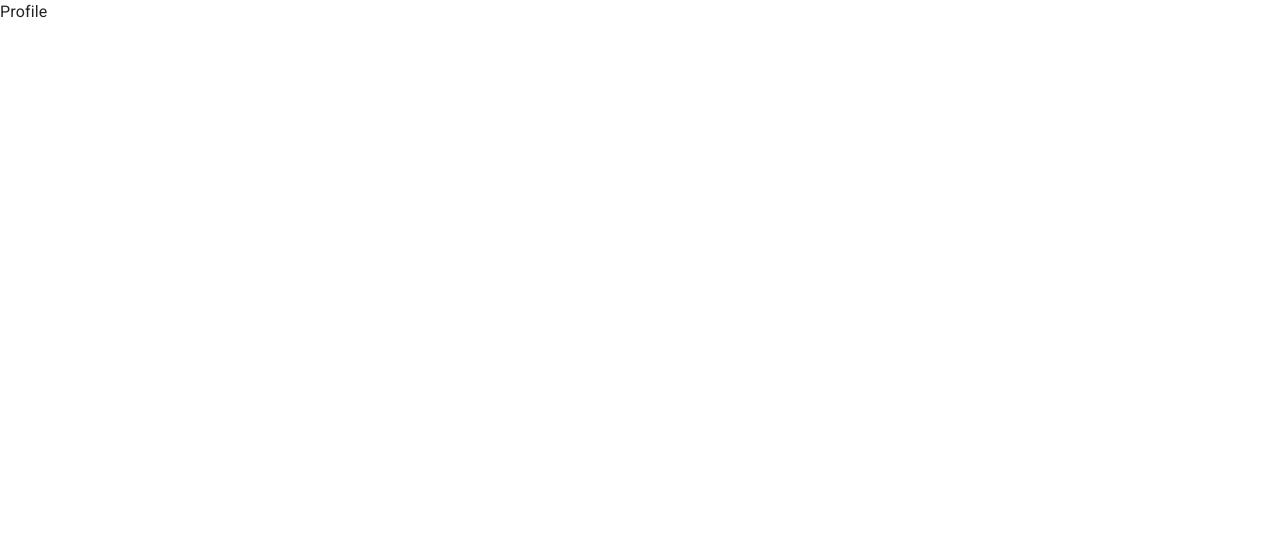
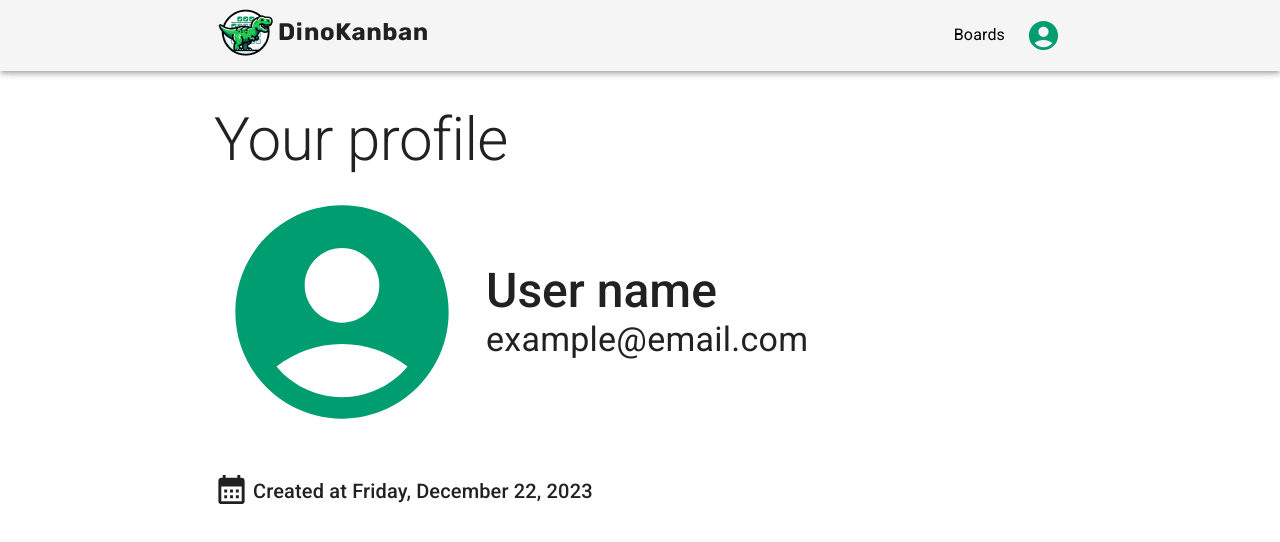
Before and after one commit to JSamuelAP/DinoKanban-APP, a React (Vite) app: page /profile in a window 1280 px wide. Shown: the top 542 px of the page. Built offline with nearby package versions, Linux system fonts and the light colour scheme.

Commit message:
feat: Create Profile page
Add maxWidth prop to Navbar component
Add Layout to Landing Page

```diff
--- a/src/components/Layout.jsx
+++ b/src/components/Layout.jsx
@@ -6,7 +6,7 @@ import Navbar from "./Navbar";
 const Layout = ({ maxWidth = "lg", containerStyles, children }) => {
 	return (
 		<>
-			<Navbar />
+			<Navbar maxWidth={maxWidth} />
 			<Container
 				maxWidth={maxWidth}
 				sx={{ height: "100vh", pt: "71.5px", ...containerStyles }}
--- a/src/components/Navbar.jsx
+++ b/src/components/Navbar.jsx
@@ -1,4 +1,5 @@
 import { useState } from "react";
+import PropTypes from "prop-types";
 import {
 	AppBar,
 	Box,
@@ -16,14 +17,14 @@ import AccountMenu from "./AccountMenu";
 import useDrawer from "../hooks/useDrawer";
 import { showOnDesktop, showOnMobile } from "../helpers/mediaQueries";
 
-const Navbar = () => {
+const Navbar = ({ maxWidth }) => {
 	const [isAuth] = useState(true);
 	const [mobileOpen, handleDrawerToggle] = useDrawer();
 
 	return (
 		<>
 			<AppBar component="nav" color="default">
-				<Container>
+				<Container maxWidth={maxWidth}>
 					<Toolbar disableGutters sx={{ justifyContent: "space-between" }}>
 						<Link to="/" component={RouterLink}>
 							<Box component="img" src={logo} alt="DinoKanban logo" />
@@ -81,4 +82,8 @@ const Navbar = () => {
 	);
 };
 
+Navbar.propTypes = {
+	maxWidth: PropTypes.oneOf(["xs", "xl", "sm", "md", "lg"]),
+};
+
 export default Navbar;
--- a/src/components/NavbarDrawer.jsx
+++ b/src/components/NavbarDrawer.jsx
@@ -59,7 +59,7 @@ const NavbarDrawer = ({ open, handleToggle }) => {
 						{isAuth && (
 							<>
 								<ListItem disablePadding>
-									<ListItemButton component={RouterLink} to="/login">
+									<ListItemButton component={RouterLink} to="/profile">
 										<ProfileBox maxWidth={200} />
 									</ListItemButton>
 								</ListItem>
--- a/src/pages/LandingPage.jsx
+++ b/src/pages/LandingPage.jsx
@@ -1,5 +1,11 @@
+import Layout from "../components/Layout";
+
 const LandingPage = () => {
-	return <div>LandingPage</div>;
+	return (
+		<>
+			<Layout maxWidth="md">landing page</Layout>
+		</>
+	);
 };
 
 export default LandingPage;
--- a/src/pages/Profile.jsx
+++ b/src/pages/Profile.jsx
@@ -1,5 +1,62 @@
+import { Box, Typography } from "@mui/material";
+import AccountIcon from "@mui/icons-material/AccountCircle";
+import CalendarIcon from "@mui/icons-material/CalendarMonth";
+
+import Layout from "../components/Layout";
+import dayjs from "../helpers/dayjs";
+
+const user = {
+	name: "User name",
+	email: "example@email.com",
+	createdAt: "2023-12-22T19:15:00.782Z",
+};
+
 const Profile = () => {
-	return <div>Profile</div>;
+	return (
+		<>
+			<Layout maxWidth="md">
+				<Box component="main" mt={4}>
+					<Typography component="h1" variant="h2" mb={1}>
+						Your profile
+					</Typography>
+					<Box
+						display="flex"
+						gap={2}
+						flexDirection={{ xs: "column", md: "row" }}
+						alignItems="center"
+						mb={4}
+					>
+						<AccountIcon sx={{ fontSize: "16rem" }} color="primary" />
+						<Box
+							display="flex"
+							flexDirection="column"
+							justifyContent="center"
+							textAlign={{ xs: "center", md: "left" }}
+							maxWidth="100%"
+						>
+							<Typography component="h2" variant="h3" fontWeight={500}>
+								{user.name}
+							</Typography>
+							<Typography component="h3" variant="h4" noWrap>
+								{user.email}
+							</Typography>
+						</Box>
+					</Box>
+					<Typography
+						component="time"
+						dateTime={dayjs(user.createdAt).format("YYYY-MM-DD")}
+						variant="h6"
+					>
+						<CalendarIcon
+							fontSize="large"
+							sx={{ verticalAlign: "bottom", mr: 0.5 }}
+						/>
+						Created at {dayjs(user.createdAt).format("dddd, MMMM DD, YYYY")}
+					</Typography>
+				</Box>
+			</Layout>
+		</>
+	);
 };
 
 export default Profile;
```
